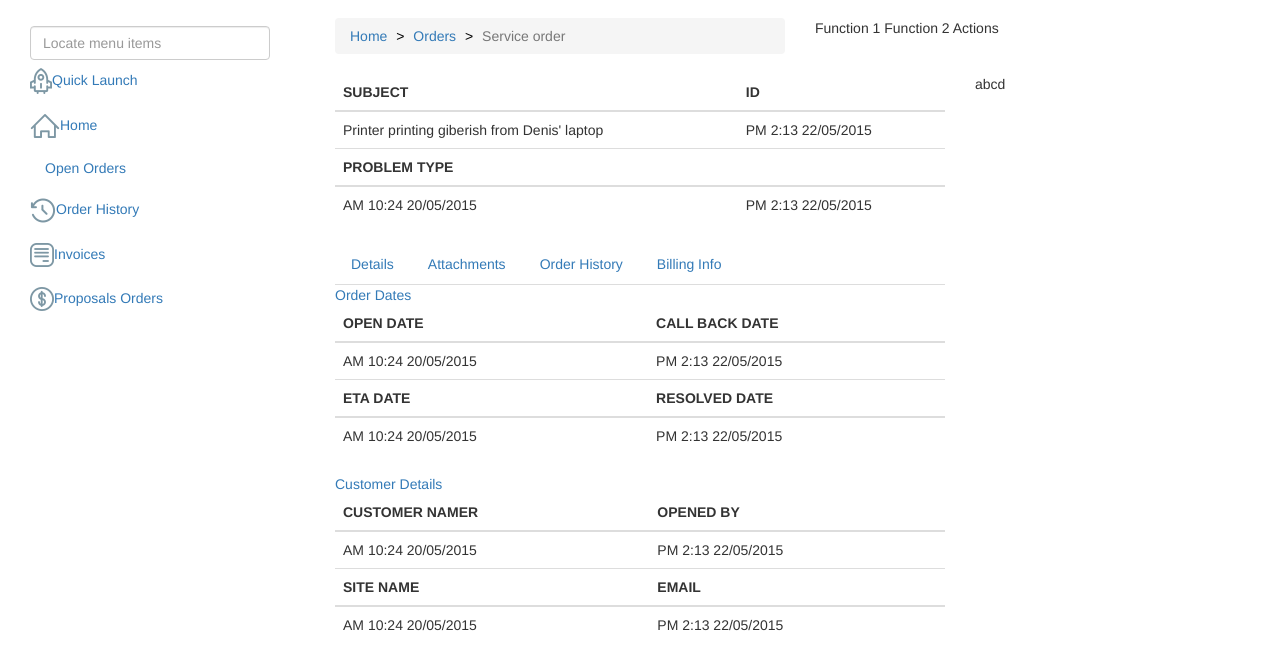
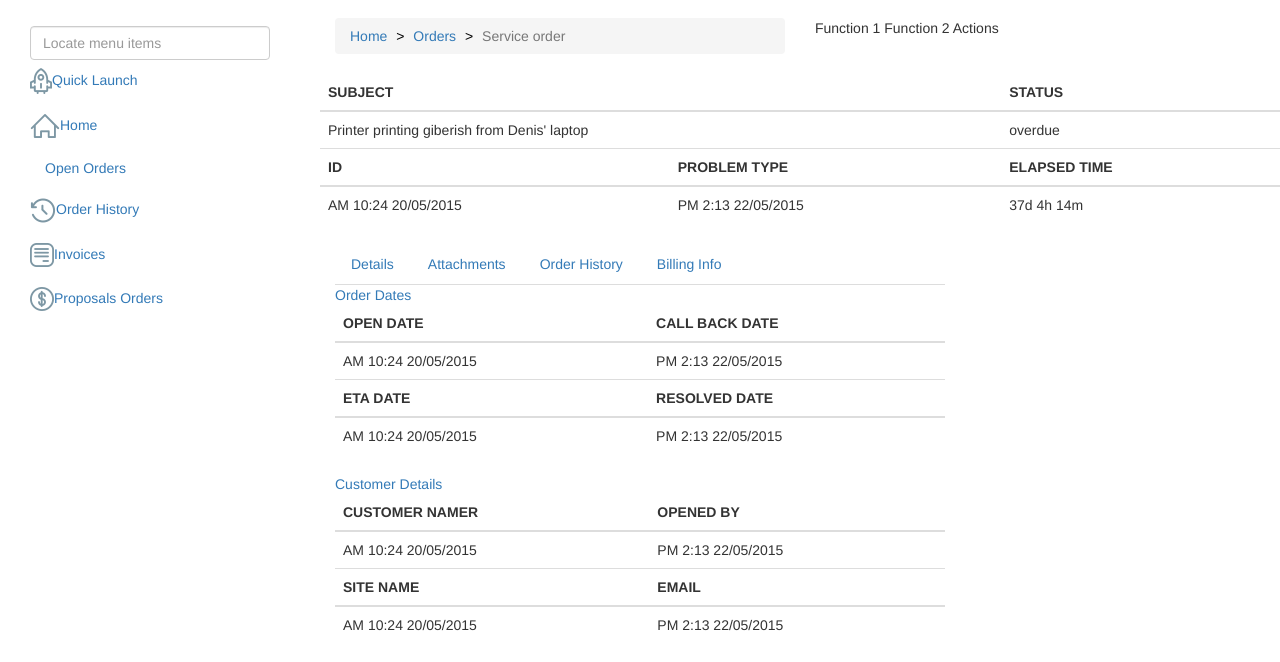
Before and after one commit to yusufi/astea, a plain HTML site: page index.html in a window 1280 px wide. Shown: the part 66-728 px from the top of the page. Drawn offline with nearby package versions, Linux system fonts and the light colour scheme.

Commit message:
index update

```diff
--- a/index.html
+++ b/index.html
@@ -60,36 +60,34 @@
 	        </div>
 	      </div>
 	      <div class="row">
-	  	    <div class="col-sm-8">
   				    <table class="table">
   				      <thead>
   				        <tr>
-  				          <th>SUBJECT</th>
-  				          <th>ID</th>
+  				          <th colspan="3">SUBJECT</th>
+  				          <th>STATUS</th>
   				        </tr>
   				      </thead>
   				      <tbody>
   				      	<tr>
-  				      	  <td>Printer printing giberish from Denis' laptop</td>
-  				      	  <td>PM 2:13 22/05/2015</td>
+  				      	  <td colspan="3">Printer printing giberish from Denis' laptop</td>
+  				      	  <td>overdue</td>
   				      	</tr>
   				      </tbody>
   				      <thead>
   				        <tr>
-  				          <th>PROBLEM TYPE</th>
-  				          <th></th>
+  				          <th>ID</th>
+  				          <th colspan="2">PROBLEM TYPE</th>
+  				          <th>ELAPSED TIME</th>
   				        </tr>
   				      </thead>
   				      <tbody>
   				      	<tr>
   				      	  <td>AM 10:24 20/05/2015</td>
-  				      	  <td>PM 2:13 22/05/2015</td>
+  				      	  <td colspan="2">PM 2:13 22/05/2015</td>
+  				      	  <td>37d 4h 14m</td>
   				      	</tr>
   				      </tbody>
-  				    </table>	  	    </div>
-	  	    <div class="col-sm-4">
-	  	    	abcd
-	  	    </div>
+  				    </table>
 	  	  </div>
 	  	  <div class="row">
 	  	  	<div class="col-sm-8">
```
